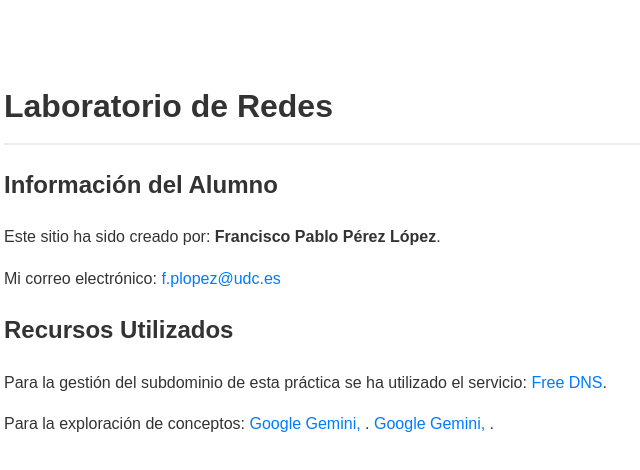
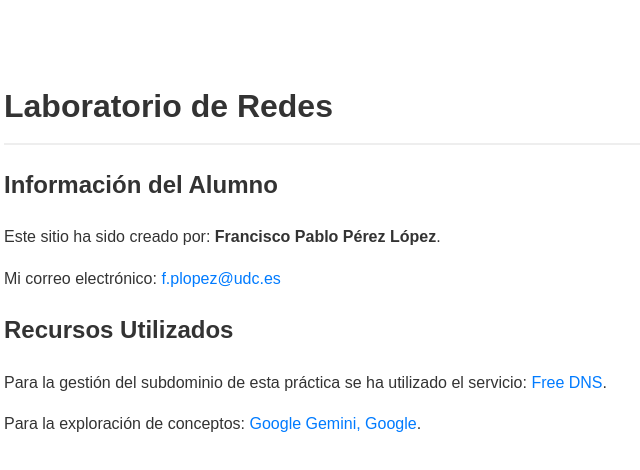
Before and after one commit to franciscoperez19/web-redes-p1, a plain HTML site: page index.html in a window 1280 px wide. Shown: the full height of the page, 236-876 px from the left. Drawn offline with Linux system fonts and the light colour scheme.

Commit message:
Actualizacion de informacion 2

```diff
--- a/index.html
+++ b/index.html
@@ -38,8 +38,8 @@
     </p>
     <p>
         Para la exploración de conceptos:
-        <a href="gemini.google.com">Google Gemini, </a>.
-        <a href="google.com">Google Gemini, </a>.
+        <a href="gemini.google.com">Google Gemini, </a>
+        <a href="google.com">Google</a>.
     </p>
 
 </body>
```
